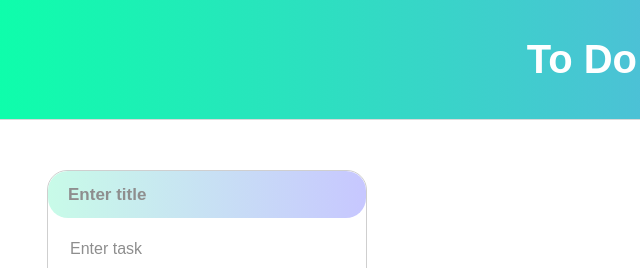
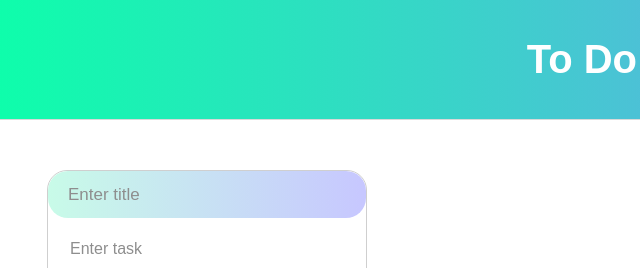
Before and after one commit to AathiEswar/ToDoList-workshopTask, a plain HTML site: page index.html in a window 1280 px wide. Shown: the top 268 px of the page, 17-657 px from the left. Drawn offline with Linux system fonts and the light colour scheme.

Commit message:
better visuals

```diff
--- a/style.css
+++ b/style.css
@@ -103,6 +103,7 @@ main{
     border: none;
     border-radius: 20px;
     /* border: 1px solid rgb(192, 192, 192); */
+    color: rgb(79, 79, 79);
     width: 100%;
     height: 20%;
     padding-left: 20px;
@@ -182,6 +183,7 @@ main{
 
 .the-list-title::placeholder{
     color: rgb(142, 142, 142);
+    font-weight: 300;
 }
 
 .the-list-text::placeholder{
```
